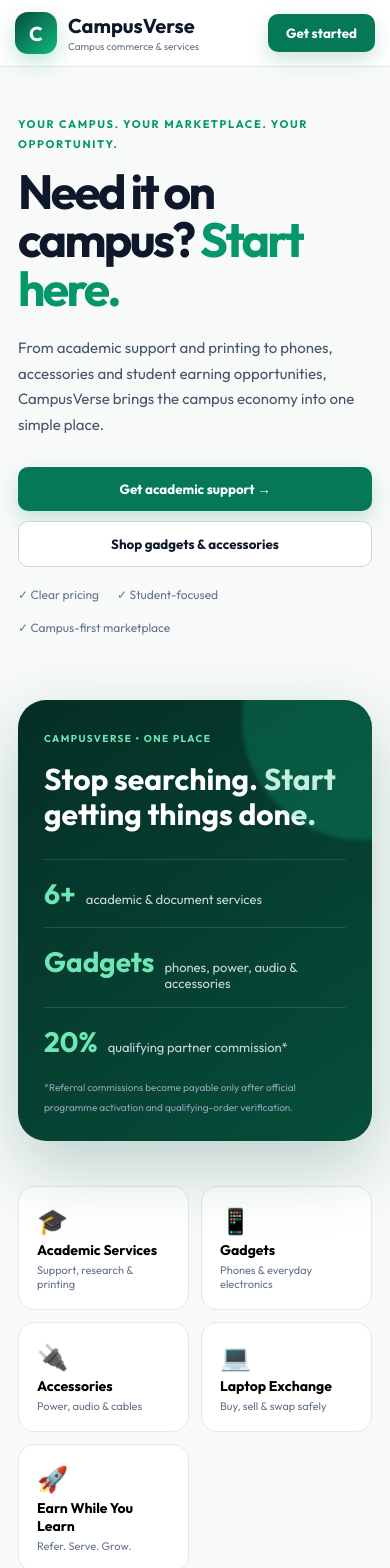
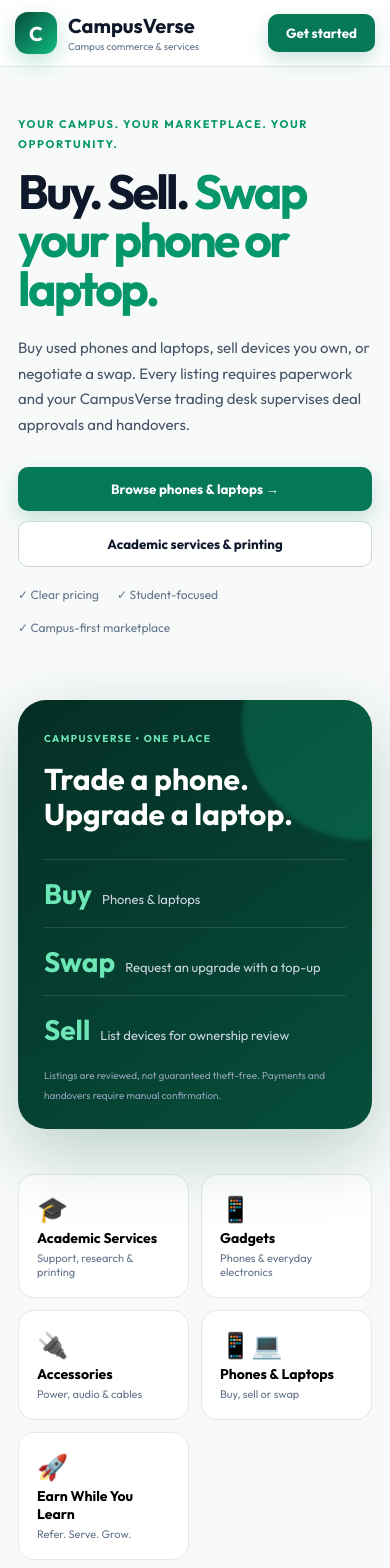
Before and after one commit to mabrig1/campusverse, a React (Vite) app in the folder frontend/: page / in a window 390 px wide. Shown: the top 1568 px of the page. Built offline with nearby package versions, Linux system fonts and the light colour scheme; no server answers.

Commit message:
feat(frontend): make phones and laptops the first-launch marketplace hero

```diff
--- a/frontend/src/CampusVerseStorefront.jsx
+++ b/frontend/src/CampusVerseStorefront.jsx
@@ -55,7 +55,7 @@ export default function CampusVerseStorefront({ onLogin }) {
           <button className={active === 'home' ? 'active' : ''} onClick={() => scrollTo('home')}>Home</button>
           <button className={active === 'services' ? 'active' : ''} onClick={() => scrollTo('services')}>Services</button>
           <button className={active === 'shop' ? 'active' : ''} onClick={() => scrollTo('shop')}>Shop</button>
-          <button className={active === 'laptops' ? 'active' : ''} onClick={() => scrollTo('laptops')}>Laptop Exchange</button>
+          <button className={active === 'laptops' ? 'active' : ''} onClick={() => scrollTo('laptops')}>Phones & Laptops</button>
           <button className={active === 'partners' ? 'active' : ''} onClick={() => scrollTo('partners')}>Earn While You Learn</button>
         </nav>
         <div className="store-nav-actions">
@@ -68,21 +68,21 @@ export default function CampusVerseStorefront({ onLogin }) {
         <section id="home" className="store-hero">
           <div className="hero-copy">
             <span className="eyebrow">YOUR CAMPUS. YOUR MARKETPLACE. YOUR OPPORTUNITY.</span>
-            <h1>Need it on campus? <em>Start here.</em></h1>
-            <p>From academic support and printing to phones, accessories and student earning opportunities, CampusVerse brings the campus economy into one simple place.</p>
+            <h1>Buy. Sell. <em>Swap your phone or laptop.</em></h1>
+            <p>Buy used phones and laptops, sell devices you own, or negotiate a swap. Every listing requires paperwork and your CampusVerse trading desk supervises deal approvals and handovers.</p>
             <div className="hero-actions">
-              <button className="store-primary large" onClick={() => scrollTo('services')}>Get academic support →</button>
-              <button className="store-outline large" onClick={() => scrollTo('shop')}>Shop gadgets & accessories</button>
+              <button className="store-primary large" onClick={() => onLogin("laptops")}>Browse phones & laptops →</button>
+              <button className="store-outline large" onClick={() => scrollTo("services")}>Academic services & printing</button>
             </div>
             <div className="hero-proof"><span>✓ Clear pricing</span><span>✓ Student-focused</span><span>✓ Campus-first marketplace</span></div>
           </div>
           <div className="hero-card">
             <span className="hero-mini">CAMPUSVERSE • ONE PLACE</span>
-            <h3>Stop searching. Start getting things done.</h3>
-            <div className="hero-stat"><b>6+</b><span>academic & document services</span></div>
-            <div className="hero-stat"><b>Gadgets</b><span>phones, power, audio & accessories</span></div>
-            <div className="hero-stat"><b>20%</b><span>qualifying partner commission*</span></div>
-            <small>*Referral commissions become payable only after official programme activation and qualifying-order verification.</small>
+            <h3>Trade a phone. Upgrade a laptop.</h3>
+            <div className="hero-stat"><b>Buy</b><span>Phones & laptops</span></div>
+            <div className="hero-stat"><b>Swap</b><span>Request an upgrade with a top-up</span></div>
+            <div className="hero-stat"><b>Sell</b><span>List devices for ownership review</span></div>
+            <small>Listings are reviewed, not guaranteed theft-free. Payments and handovers require manual confirmation.</small>
           </div>
         </section>
 
@@ -90,7 +90,7 @@ export default function CampusVerseStorefront({ onLogin }) {
           <button onClick={() => scrollTo('services')}><span>🎓</span><b>Academic Services</b><small>Support, research & printing</small></button>
           <button onClick={() => scrollTo('shop')}><span>📱</span><b>Gadgets</b><small>Phones & everyday electronics</small></button>
           <button onClick={() => scrollTo('shop')}><span>🔌</span><b>Accessories</b><small>Power, audio & cables</small></button>
-          <button onClick={() => scrollTo('laptops')}><span>💻</span><b>Laptop Exchange</b><small>Buy, sell & swap safely</small></button>
+          <button onClick={() => scrollTo('laptops')}><span>📱💻</span><b>Phones & Laptops</b><small>Buy, sell or swap</small></button>
           <button onClick={() => scrollTo('partners')}><span>🚀</span><b>Earn While You Learn</b><small>Refer. Serve. Grow.</small></button>
         </section>
 
@@ -100,11 +100,11 @@ export default function CampusVerseStorefront({ onLogin }) {
         </section>
 
         <section id="laptops" className="store-laptop-teaser">
-          <div><span className="eyebrow">NEW MAJOR FEATURE • CAMPUSVERSE LAPTOP EXCHANGE</span>
-            <h2>Upgrade your laptop. <em>Not your risk.</em></h2>
+          <div><span className="eyebrow">MAJOR FEATURE • MANAGED DEVICE MARKET</span>
+            <h2>Upgrade a phone or laptop. <em>Trade with care.</em></h2>
             <p>Buy, sell and swap used laptops in one student-focused marketplace. Compare processor and storage specs, disclose battery health and repair history, make cash or swap proposals, and follow a practical inspection checklist.</p>
             <div className="store-laptop-badges"><span>💻 Real listings</span><span>🔁 Swap offers</span><span>🛡️ Inspection guide</span><span>₦ Fair top-up calculator</span></div>
-            <button type="button" className="store-primary large" onClick={() => onLogin('laptops')}>Explore laptop exchange →</button>
+            <button type="button" className="store-primary large" onClick={() => onLogin('laptops')}>Start buying, selling or swapping →</button>
             <small>Listing details are provided by sellers, not independently verified. Offers do not transfer funds or ownership.</small>
           </div>
           <div className="store-laptop-visual"><span aria-hidden="true">💻</span><b>Buy • Sell • Swap</b><p>A better way to compare devices and agree to inspect before trading.</p></div>
@@ -147,7 +147,7 @@ export default function CampusVerseStorefront({ onLogin }) {
         <section className="trust-section"><div><span className="eyebrow">THE CAMPUSVERSE PROMISE</span><h2>A marketplace designed for campus life.</h2><p>Less friction. Clearer choices. More useful connections.</p></div><div className="trust-grid"><div><b>🔒 Safer</b><p>Clearer ordering and transaction workflows help reduce avoidable marketplace risk.</p></div><div><b>📍 Campus-first</b><p>Services and products are designed around student locations and everyday campus needs.</p></div><div><b>🤝 Connected</b><p>Students, vendors and partners can participate in one growing campus network.</p></div></div></section>
       </main>
 
-      <footer className="store-footer"><div><b>CampusVerse</b><p>The digital campus marketplace for academic services, products and student opportunities.</p></div><div><b>Explore</b><button onClick={() => scrollTo('services')}>Services</button><button onClick={() => scrollTo('shop')}>Shop</button><button onClick={() => scrollTo('laptops')}>Laptop Exchange</button><button onClick={() => scrollTo('partners')}>Earn While You Learn</button></div><div><b>Account</b><button onClick={onLogin}>Sign in</button><button onClick={onLogin}>Become a partner</button></div></footer>
+      <footer className="store-footer"><div><b>CampusVerse</b><p>The digital campus marketplace for academic services, products and student opportunities.</p></div><div><b>Explore</b><button onClick={() => scrollTo('services')}>Services</button><button onClick={() => scrollTo('shop')}>Shop</button><button onClick={() => scrollTo('laptops')}>Phone & Laptop Exchange</button><button onClick={() => scrollTo('partners')}>Earn While You Learn</button></div><div><b>Account</b><button onClick={onLogin}>Sign in</button><button onClick={onLogin}>Become a partner</button></div></footer>
       <div className="store-bottom">© {new Date().getFullYear()} CampusVerse · Mabrig campus commerce network</div>
     </div>
   );
--- a/frontend/src/LaptopExchange.jsx
+++ b/frontend/src/LaptopExchange.jsx
@@ -4,7 +4,7 @@ import { estimateTopUp } from './laptopValuation';
 import './LaptopExchange.css';
 
 const EMPTY = {
-  brand: '', model: '', processor: '', ramGb: '8', storageGb: '256',
+  deviceType: 'LAPTOP', brand: '', model: '', processor: '', ramGb: '8', storageGb: '256',
   storageType: 'SSD', condition: 'GOOD', batteryHealth: '',
   faults: 'None known', description: '', imageUrl: '', serialNumber: '',
   lockStatus: 'NOT_CHECKED', ownershipDeclared: false,
@@ -22,6 +22,7 @@ export default function LaptopExchange({ user }) {
   const [search, setSearch] = useState('');
   const [swapOnly, setSwapOnly] = useState(false);
   const [condition, setCondition] = useState('');
+  const [deviceTypeFilter, setDeviceTypeFilter] = useState('');
   const [refreshKey, setRefreshKey] = useState(0);
   const [loading, setLoading] = useState(false);
   const [busy, setBusy] = useState(false);
@@ -54,7 +55,7 @@ export default function LaptopExchange({ user }) {
       setError('');
       try {
         const [publicData, ownData, offerData] = await Promise.all([
-          api.getLaptopListings({ q: search, swap: swapOnly }),
+          api.getLaptopListings({ q: search, swap: swapOnly, deviceType: deviceTypeFilter }),
           api.getMyLaptops(),
           api.getMyLaptopOffers(),
         ]);
@@ -71,7 +72,7 @@ export default function LaptopExchange({ user }) {
     }
     load();
     return () => { cancelled = true; };
-  }, [search, swapOnly, refreshKey]);
+  }, [search, swapOnly, deviceTypeFilter, refreshKey]);
 
   const filtered = useMemo(
     () => items.filter(x => !condition || x.condition === condition),
@@ -156,8 +157,8 @@ export default function LaptopExchange({ user }) {
       <section className="cv-laptop-hero">
         <div>
           <div className="cv-laptop-eyebrow">CAMPUSVERSE • LAPTOP EXCHANGE</div>
-          <h2>Buy. Sell. <span>Swap smarter.</span></h2>
-          <p>A dedicated student laptop market with real listings, clear technical specifications, fair swap discussions and a safety-first inspection checklist.</p>
+          <h2>Buy. Sell. <span>Swap phones or laptops.</span></h2>
+          <p>Trade phones and laptops through the owner-managed CampusVerse desk. Proof of ownership is reviewed before listings appear and every offer needs approval before negotiation.</p>
           <div className="cv-laptop-actions">
             <button className="cv-laptop-primary" onClick={() => setView('browse')}>Browse laptops</button>
             <button className="cv-laptop-outline" onClick={() => setView('sell')}>List your laptop</button>
@@ -187,9 +188,10 @@ export default function LaptopExchange({ user }) {
 
       {view === 'browse' && (
         <section className="cv-laptop-pane">
-          <div className="cv-laptop-title"><div><h3>Available laptops</h3><p>Only listings with reviewed documents are visible. Paperwork can be forged: inspect devices in person.</p></div><button className="cv-laptop-small" onClick={reload}>Refresh</button></div>
+          <div className="cv-laptop-title"><div><h3>Available phones & laptops</h3><p>Only listings with reviewed documents are visible. Paperwork can be forged: inspect devices in person.</p></div><button className="cv-laptop-small" onClick={reload}>Refresh</button></div>
           <form className="cv-laptop-filter" onSubmit={e => { e.preventDefault(); setSearch(searchDraft.trim()); }}>
             <label className="cv-laptop-search"><span>Search brand, model or campus</span><input value={searchDraft} onChange={e => setSearchDraft(e.target.value)} placeholder="e.g. ThinkPad, HP, Nsukka" maxLength={100}/></label>
+            <label><span>Device</span><select value={deviceTypeFilter} onChange={e=>setDeviceTypeFilter(e.target.value)}><option value="">All devices</option><option value="PHONE">Phones</option><option value="LAPTOP">Laptops</option></select></label>
             <label><span>Condition</span><select value={condition} onChange={e => setCondition(e.target.value)}><option value="">All conditions</option>{Object.entries(conditions).map(([k,v]) => <option key={k} value={k}>{v}</option>)}</select></label>
             <label className="cv-laptop-check"><input type="checkbox" checked={swapOnly} onChange={e => setSwapOnly(e.target.checked)}/> Swaps accepted</label>
             <button type="submit" className="cv-laptop-primary">Search</button>
@@ -198,10 +200,10 @@ export default function LaptopExchange({ user }) {
             <div className="cv-laptop-cards">
               {filtered.map(item => (
                 <article className="cv-laptop-card" key={item.id}>
-                  <div className="cv-laptop-picture">{item.imageUrl ? <img src={item.imageUrl} alt={item.brand + ' ' + item.model} loading="lazy" referrerPolicy="no-referrer" /> : <span aria-hidden="true">💻</span>}
+                  <div className="cv-laptop-picture">{item.imageUrl ? <img src={item.imageUrl} alt={item.brand + ' ' + item.model} loading="lazy" referrerPolicy="no-referrer" /> : <span aria-hidden="true">{item.deviceType === "PHONE" ? "📱" : "💻"}</span>}
                     <span className="cv-laptop-chip">{conditions[item.condition]}</span></div>
                   <div className="cv-laptop-card-body">
-                    <div className="cv-laptop-eyebrow">{item.allowSwap ? 'SELL OR SWAP' : 'FOR SALE'} · {item.location}</div>
+                    <div className="cv-laptop-eyebrow">{item.deviceType === 'PHONE' ? 'PHONE' : 'LAPTOP'} · {item.allowSwap ? 'SELL OR SWAP' : 'FOR SALE'} · {item.location}</div>
                     <h4>{item.brand} {item.model}</h4>
                     <strong className="cv-laptop-price">{money(item.price)}</strong>
                     <p>{item.processor} · {item.ramGb}GB RAM · {item.storageGb}GB {item.storageType}</p>
@@ -258,20 +260,21 @@ export default function LaptopExchange({ user }) {
 
       {view === 'sell' && (
         <section className="cv-laptop-pane">
-          <div className="cv-laptop-title"><div><h3>Sell or swap your laptop</h3><p>Create your draft and privately submit proof of ownership. Buyers cannot see or bid on it until administrator review.</p></div></div>
+          <div className="cv-laptop-title"><div><h3>Sell or swap your phone or laptop</h3><p>Create your draft and privately submit proof of ownership. Buyers cannot see or bid on it until administrator review.</p></div></div>
           <form className="cv-laptop-list-form" onSubmit={createListing}>
             <div className="cv-laptop-fields">
+              <label><span>Device type</span><select value={form.deviceType} onChange={e=>setForm(s=>({...s,deviceType:e.target.value,storageType:e.target.value==="PHONE"?"INTERNAL":"SSD",ramGb:e.target.value==="PHONE"?"4":"8",serialNumber:""}))}><option value="LAPTOP">Laptop</option><option value="PHONE">Phone</option></select></label>
               {[
-                ['brand', 'Brand (e.g. Lenovo)'], ['model', 'Model'], ['processor', 'Processor and generation'],
+                ['brand', 'Brand (e.g. HP, Apple or Samsung)'], ['model', 'Model'], ['processor', 'Processor and generation'],
                 ['ramGb', 'RAM (GB)', 'number'], ['storageGb', 'Storage (GB)', 'number'],
               ].map(([key, label, type]) => <label key={key}><span>{label}</span><input required type={type || 'text'} min={type ? 1 : undefined} value={form[key]} maxLength={type ? undefined : 100} onChange={e => updateForm(key, e.target.value)}/></label>)}
-              <label><span>Storage technology</span><select value={form.storageType} onChange={e => updateForm('storageType', e.target.value)}><option>SSD</option><option>HDD</option><option>EMMC</option></select></label>
+              <label><span>Storage technology</span><select value={form.storageType} onChange={e => updateForm('storageType', e.target.value)}><option>SSD</option><option>HDD</option><option>EMMC</option><option>INTERNAL</option></select></label>
               <label><span>Overall condition</span><select value={form.condition} onChange={e => updateForm('condition', e.target.value)}>{Object.entries(conditions).map(([key,val]) => <option key={key} value={key}>{val}</option>)}</select></label>
               <label><span>Battery health % (optional, seller-reported)</span><input type="number" min="0" max="100" value={form.batteryHealth} onChange={e => updateForm('batteryHealth', e.target.value)} placeholder="From a battery report"/></label>
               <label><span>Asking price (₦)</span><input type="number" min="1000" required value={form.price} onChange={e => updateForm('price', e.target.value)}/></label>
               <label><span>Campus / meeting area (not home address)</span><input required maxLength={120} value={form.location} onChange={e => updateForm('location', e.target.value)} placeholder="e.g. UNN, Nsukka"/></label>
               <label><span>BIOS / organisational lock status</span><select value={form.lockStatus} onChange={e => updateForm('lockStatus', e.target.value)}><option value="NOT_CHECKED">Not checked</option><option value="DECLARED_CLEAR">I have checked; I believe it is clear</option></select></label>
-              <label><span>Full laptop serial number (required; stored only as a private keyed fingerprint)</span><input required minLength={6} maxLength={50} value={form.serialNumber} onChange={e => updateForm('serialNumber', e.target.value)} placeholder="Read from chassis or firmware"/></label>
+              <label><span>{form.deviceType === "PHONE" ? "15-digit IMEI (private; never shown in full)" : "Laptop serial (private; never shown in full)"}</span><input required minLength={form.deviceType === "PHONE" ? 15 : 6} maxLength={form.deviceType === "PHONE" ? 15 : 50} value={form.serialNumber} onChange={e => updateForm('serialNumber', e.target.value)} placeholder="Read from chassis or firmware"/></label>
               <label className="cv-laptop-wide"><span>Known faults and repair history (write “None known” if appropriate)</span><textarea required maxLength={600} value={form.faults} onChange={e => updateForm('faults', e.target.value)}/></label>
               <label className="cv-laptop-wide"><span>Accessories and additional details</span><textarea maxLength={2000} value={form.description} onChange={e => updateForm('description', e.target.value)} placeholder="Charger, webcam, ports, repair receipts, cosmetic issues…"/></label>
               <label className="cv-laptop-wide"><span>HTTPS image URL (optional)</span><input type="url" value={form.imageUrl} onChange={e => updateForm('imageUrl', e.target.value)} placeholder="https://..."/></label>
@@ -319,7 +322,7 @@ export default function LaptopExchange({ user }) {
               <label><span>Availability</span><select disabled={busy} value={item.status} onChange={e => transact(() => api.setLaptopStatus(item.id, e.target.value), 'Listing status updated.')}><option value="ACTIVE">Active</option><option value="PAUSED">Paused</option><option value="CLOSED">Closed</option></select></label>
             </div>)}
           </div>
-          <h4 className="cv-laptop-subtitle">Incoming and outgoing offers</h4>
+          <h4 className="cv-laptop-subtitle">Owner-managed buy and swap offers</h4>
           {!offers.length && <p className="cv-laptop-muted">No offers yet. Offers appear here after buyers submit them.</p>}
           <div className="cv-laptop-activity">
             {offers.map(o => {
@@ -331,9 +334,11 @@ export default function LaptopExchange({ user }) {
                   {o.offered && <p>Swap device: {o.offered.brand} {o.offered.model}</p>}
                   {incoming && <p>Proposed by: {o.buyer.name}</p>}
                   {o.note && <p>Message: {o.note}</p>}
+                  {o.status === "PENDING" && <p>Awaiting owner approval. The seller cannot accept yet.</p>}
+                  {o.status === "ACCEPTED" && <p>Seller agreed. The owner must confirm inspection, payment and handover.</p>}
                 </div>
-                {o.status === 'PENDING' && <div className="cv-laptop-action-stack">
-                  {incoming ? <><button disabled={busy} onClick={() => transact(() => api.decideLaptopOffer(o.id, 'ACCEPTED'), 'Offer accepted for discussion and inspection only.')}>Accept to discuss</button><button disabled={busy} onClick={() => transact(() => api.decideLaptopOffer(o.id, 'DECLINED'), 'Offer declined.')}>Decline</button></> :
+                {["PENDING","ADMIN_APPROVED"].includes(o.status) && <div className="cv-laptop-action-stack">
+                  {incoming && o.status === "ADMIN_APPROVED" ? <><button disabled={busy} onClick={() => transact(() => api.decideLaptopOffer(o.id, 'ACCEPTED'), 'Offer accepted for discussion and inspection only.')}>Accept to discuss</button><button disabled={busy} onClick={() => transact(() => api.decideLaptopOffer(o.id, 'DECLINED'), 'Offer declined.')}>Decline</button></> :
                     <button disabled={busy} onClick={() => transact(() => api.decideLaptopOffer(o.id, 'WITHDRAWN'), 'Offer withdrawn.')}>Withdraw</button>}
                 </div>}
               </article>;
@@ -345,7 +350,7 @@ export default function LaptopExchange({ user }) {
 
       {view === 'safety' && (
         <section className="cv-laptop-pane">
-          <div className="cv-laptop-title"><div><h3>Laptop safety centre</h3><p>Use these checks before any cash purchase or exchange in Nigeria.</p></div></div>
+          <div className="cv-laptop-title"><div><h3>Phone and laptop safety centre</h3><p>Use these checks before any cash purchase or exchange in Nigeria.</p></div></div>
           <div className="cv-laptop-safety-grid">
             {[
               ['01', 'Confirm ownership', 'Only reviewed-document listings can be offered for trade. Still demand original receipt or legal bill of sale, confirm seller authority, compare actual chassis and firmware serial numbers and obtain a signed handover receipt. Forged receipts are possible; this is not police database clearance.'],
```
Also changed, not shown: frontend/src/storefront.css.
